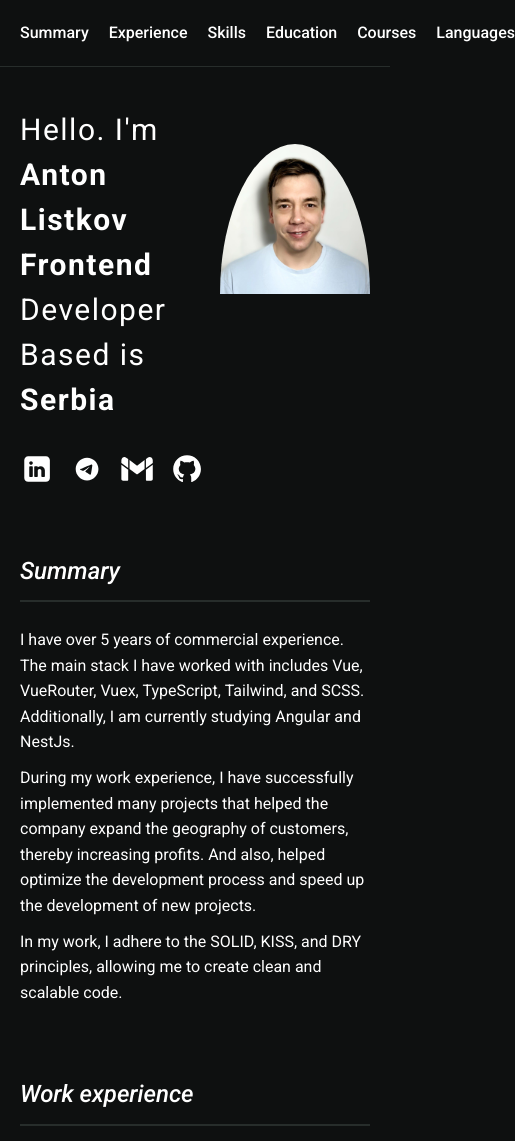
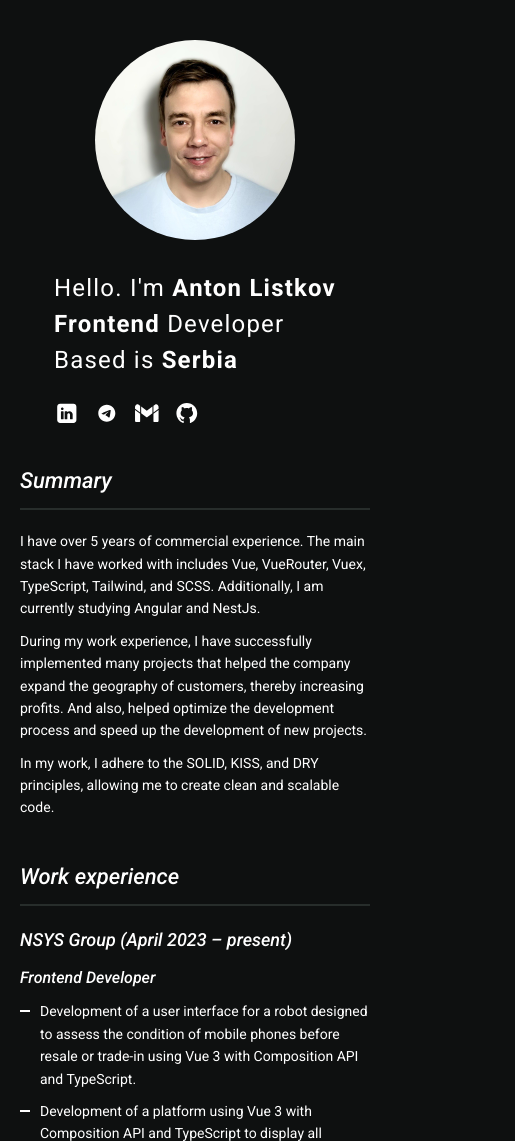
Before and after one commit to alistkov/rsschool-cv, a plain HTML site: page index.html in a window 390 px wide. Shown: the top 1141 px of the page, 515 px wide, since content can reach past the window. Drawn offline with Linux system fonts and the light colour scheme; files whose address does not match are found by name.

Commit message:
feat: add mobile version

```diff
--- a/styles/style.css
+++ b/styles/style.css
@@ -199,3 +199,74 @@ h4 {
 .footer__school {
   width: 80px;
 }
+
+@media screen and (max-width: 1023px) {
+  .about__image {
+    width: 200px;
+    height: 200px;
+  }
+  .about h1 {
+    font-size: 26px;
+  }
+}
+
+@media screen and (max-width: 767px) {
+  body {
+    font-size: 14px;
+  }
+
+  h2 {
+    font-size: 22px;
+  }
+
+  h3 {
+    font-size: 18px;
+  }
+
+  h4 {
+    font-size: 16px;
+  }
+
+  .section {
+    margin-bottom: 40px;
+  }
+  .section .section__heading {
+    margin-bottom: 20px;
+  }
+
+  .header {
+    display: none;
+  }
+
+  .about {
+    flex-direction: column-reverse;
+  }
+  .about h1 {
+    font-size: 24px;
+    margin-bottom: 15px;
+  }
+  .about__image {
+    margin-bottom: 30px;
+  }
+  .about__links li {
+    width: 30px;
+    height: 30px;
+  }
+
+  .experience li {
+    padding-left: 20px;
+  }
+  .experience li::before {
+    width: 10px;
+    top: 10px;
+  }
+
+  .footer__wrapper {
+    flex-wrap: wrap;
+  }
+  .footer__year {
+    order: 1;
+    width: 100%;
+    margin-top: 14px;
+  }
+}
```
